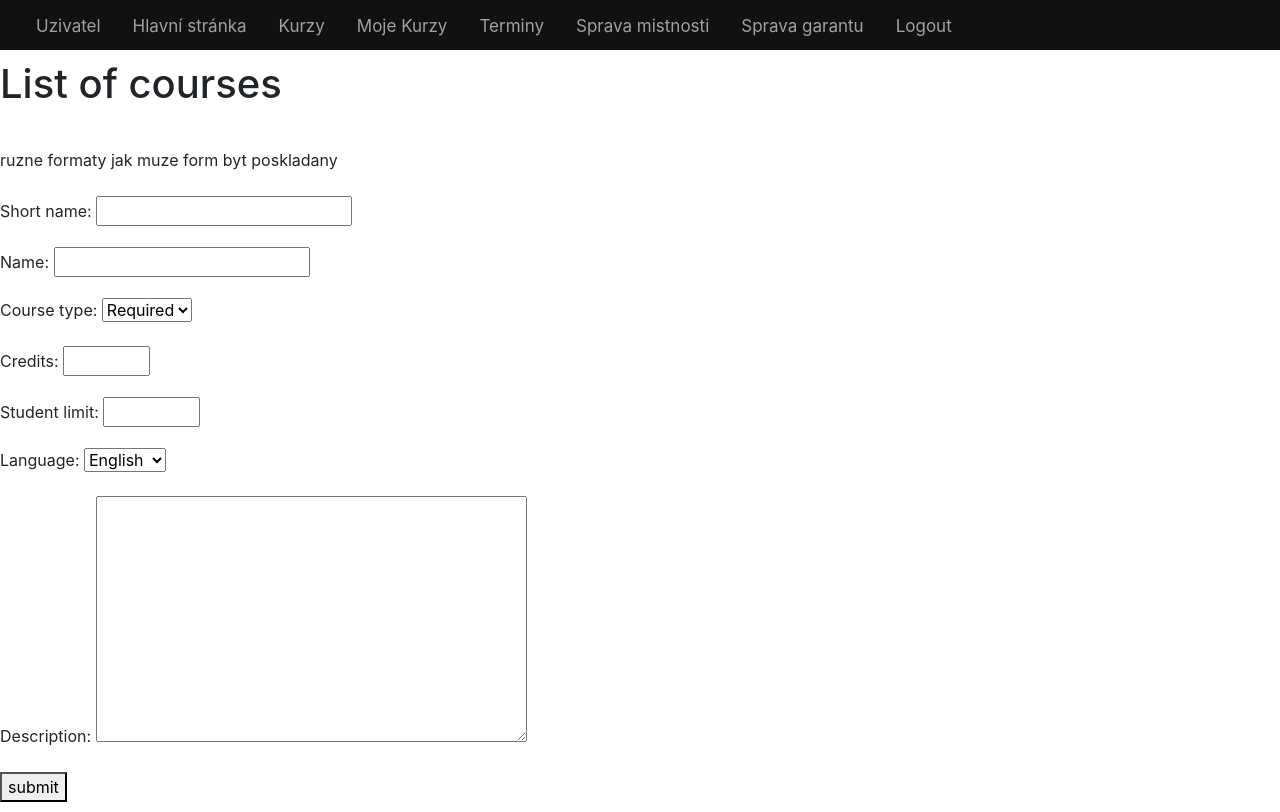
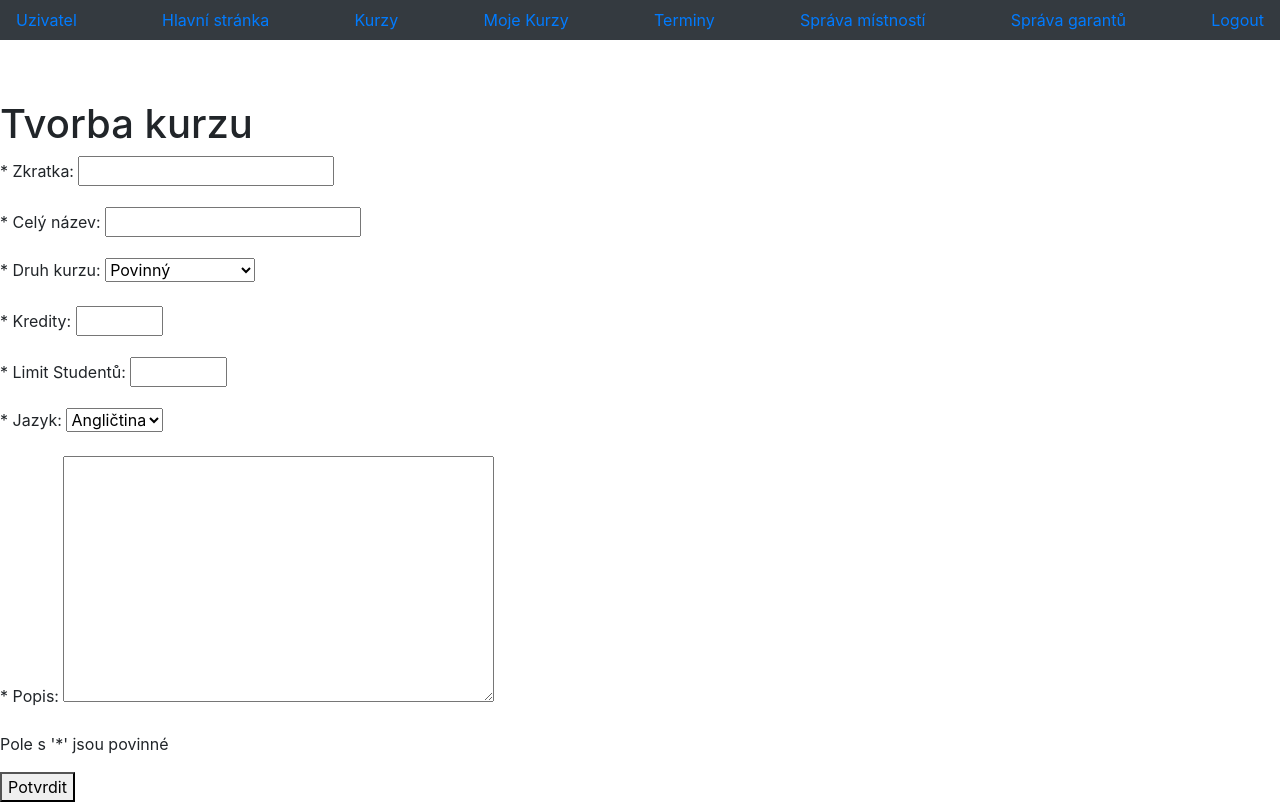
Before and after one commit to DanielKarasek/IIS, a Django app: page /create_course/ in a window 1280 px wide. Run offline with Django 4.2, Linux system fonts and the light colour scheme; the visitor is signed in with stand-in values (Sample User, id 1).

Commit message:
jazyk cz + create curse kontrola na existenci

```diff
--- a/WIS2/WIS2_app/forms.py
+++ b/WIS2/WIS2_app/forms.py
@@ -2,41 +2,44 @@ from django import forms
 from .models import *
 from .validators import validate_is_positive
 
+LANGUAGES = [('ENG', 'Angličtina'),
+             ('CZE', 'Čeština'),
+             ('GER', 'Němčina')]
+
 COURSE_KINDS = [
-    ('REQ', 'Required'),
-    ('CHO', 'Choice'),
-    ('FRE', 'Free'),
+    ('REQ', 'Povinný'),
+    ('CHO', 'Povinně volitelný'),
+    ('FRE', 'Volitelný'),
 ]
 
 TERMIN_KINDS = [
-    ('PER', 'Periodic'),
-    ('ONE', 'OneTime'),
+    ('PER', 'Periodický'),
+    ('ONE', 'Jednorázový'),
 ]
 TERMIN_TYPE =[
-    ('PLEC', 'Practice lecture'),
-    ('LEC', 'Lecture'),
-    ('EXM', "Exam"),
-    ('PRJ', "Project"),
+    ('PLEC', 'Cvičení'),
+    ('LEC', 'Přednáška'),
+    ('EXM', "Zkouška"),
+    ('PRJ', "Projekt"),
 ]
 
 
 class CreateCourseForm(forms.Form):
-    uid = forms.CharField(label="Short name", max_length=5, required=True)
-    name = forms.CharField(label="Name", max_length=40, required=True)
+    uid = forms.CharField(label="* Zkratka:", max_length=5, required=True)
+    name = forms.CharField(label="* Celý název:", max_length=40, required=True)
 
-    kind = forms.CharField(label="Course type:", required=True,
-                           widget=forms.Select(choices=Course.Kinds.choices))
+    kind = forms.CharField(label="* Druh kurzu:", required=True,
+                           widget=forms.Select(choices=COURSE_KINDS))
 
-    credit = forms.IntegerField(label="Credits", required=True,
+    credit = forms.IntegerField(label="* Kredity", required=True,
                                 validators=[validate_is_positive], min_value=1, max_value=30)
 
-    students = forms.IntegerField(label="Student limit", required=True,
+    students = forms.IntegerField(label="* Limit Studentů:", required=True,
                                   validators=[validate_is_positive], min_value=1, max_value=999)
 
-    lang = forms.CharField(label="Language", max_length=3, required=True, widget=forms.Select(choices=
-                                                                                              Course.Languages.choices))
+    lang = forms.CharField(label="* Jazyk:", max_length=3, required=True, widget=forms.Select(choices=LANGUAGES))
 
-    desc = forms.CharField(label="Description", required=True,
+    desc = forms.CharField(label="* Popis:", required=True,
                            widget=forms.Textarea)
 
     def save(self):
@@ -52,20 +55,19 @@ class CreateCourseForm(forms.Form):
 
 
 class CreateRoomForm(forms.Form):
-    uid = forms.CharField(label="Room number", max_length=10, required=True)
+    uid = forms.CharField(label="* Jméno místnosti:", max_length=10, required=True)
 
     def save(self):
-        print("got here")
         room = Room()
         room.roomUID = self.cleaned_data['uid']
         room.save()
 
 
 class GeneralTermForm(forms.Form):
-  name = forms.CharField(label="Name:", required=True)
-  room = forms.CharField(label="Room number:", required=True)
-  points = forms.IntegerField(label="Maximum points:", required=True, min_value=0)
-  desc = forms.CharField(label="Description", required=False,
+  name = forms.CharField(label="* Jméno:", required=True)
+  room = forms.CharField(label="* Místnost:", required=True)
+  points = forms.IntegerField(label="* Maximum bodů:", required=True, min_value=0)
+  desc = forms.CharField(label="Popis", required=False,
                          widget=forms.Textarea)
   kind_perxsingle = None
 
@@ -81,9 +83,9 @@ class GeneralTermForm(forms.Form):
 
 
 class CreatePeriodicForm(GeneralTermForm):
-  repeats = forms.IntegerField(label="Lectures count", required=False, min_value=0)
-  periodicity = forms.IntegerField(label="Periodicity", required=False, min_value=0)
-  date = forms.DateTimeField(label="First date", widget=forms.DateTimeInput, input_formats="%Y-%M-%D %H:%M",
+  repeats = forms.IntegerField(label="* Celkem opakování:", required=False, min_value=0)
+  periodicity = forms.IntegerField(label="* Perioda opakování v týdnech:", required=False, min_value=0)
+  date = forms.DateTimeField(label="* První termín:", widget=forms.DateTimeInput, input_formats="%Y-%M-%D %H:%M",
                              required=True)
 
   kind_perxsingle = 'PER'
@@ -109,7 +111,7 @@ class CreatePracticeLectureForm(CreatePeriodicForm):
 
 
 class CreateOneShotTerm(GeneralTermForm):
-  date = forms.DateTimeField(label="date", widget=forms.DateTimeInput, input_formats="%Y-%M-%D %H:%M", required=True)
+  date = forms.DateTimeField(label="* date", widget=forms.DateTimeInput, input_formats="%Y-%M-%D %H:%M", required=True)
   kind_perxsingle = 'ONE'
   kind_exmxproj = None
 
@@ -128,42 +130,3 @@ class CreateProjectForm(CreateOneShotTerm):
 
 class CreateExamForm(CreateOneShotTerm):
     kind_exmxproj = "EXM"
-
-
-class CreateTerminForm(forms.Form):
-    #courseID = forms.CharField(label="courseid", required=True)   #forms.CharField(label="Course:", required=True, widget=forms.Select(choices=Course.objects.all()))
-
-    room = forms.CharField(label="Room number:", required=True)
-    points = forms.IntegerField(label="Maximum points:", required=True, min_value=0)
-    kind = forms.CharField(label="Periodic?: ", required=True,
-                           widget=forms.Select(choices=TERMIN_KINDS))
-    desc = forms.CharField(label="Description", required=False,
-                           widget=forms.Textarea)
-    kind_type = forms.CharField(label="TYPE", required=True, widget=forms.Select(choices=TERMIN_TYPE))
-    repeats = forms.IntegerField(label="repeats", required=False, min_value=0)
-
-    periodicity = forms.IntegerField(label="periodicity", required=False, min_value=0)
-    date = forms.DateTimeField(label="date", widget=forms.DateTimeInput, input_formats="%Y-%M-%D %H:%M",  required=True)
-
-    def save(self, str, course_uid):
-        termin = Termin()
-        termin.CourseUID = Course.objects.get(UID__exact=course_uid)
-        termin.RoomUID = Room.objects.get(roomUID__exact=self.cleaned_data['room'])
-        termin.max_points = self.cleaned_data['points']
-        termin.kind = self.cleaned_data['kind']
-        termin.description = self.cleaned_data['desc']
-        termin.save()
-        if str == "periodic":
-            terminperiodic = TerminPeriod()
-            terminperiodic.kind = self.cleaned_data['kind_type']
-            terminperiodic.TerminID = Termin.objects.get(ID__exact=termin.ID)
-            terminperiodic.start = self.cleaned_data['date']
-            terminperiodic.repeats = self.cleaned_data['repeats']
-            terminperiodic.periodicity = self.cleaned_data['periodicity']
-            terminperiodic.save()
-        else:
-            terminsingle = TerminSingle()
-            terminsingle.TerminID = Termin.objects.get(ID__exact=termin.ID)
-            terminsingle.kind = self.cleaned_data['kind_type']
-            terminsingle.date = self.cleaned_data['date']
-            terminsingle.save()
--- a/WIS2/WIS2_app/templates/WIS2_app/base.html
+++ b/WIS2/WIS2_app/templates/WIS2_app/base.html
@@ -37,7 +37,7 @@
     <title>WIS2</title>
 </head>
 <body>
-    <div class='topnav'>
+    <div class="navbar navbar-light bg-dark">
         {% block tabs%}
             <!-- historie predmetu -->
             {% if user %}
@@ -50,17 +50,17 @@
                 <a href="/courses/termins/">Terminy</a>
             {% endif %}
             {% if lecturer or garant%}
-                <a href='/lecture_administration'>Sprava Lekci</a>
+                <a href='/lecture_administration'>Správa Lekcí</a>
             {% endif %}
             {% if garant %}
-                <a href='/course_administration'>Sprava kurzu</a>
+                <a href='/course_administration'>Správa kurzu</a>
             {% endif %}
             {% if lecturer or  garant%}
-                <a href='/student_evaluation'>Hodnoceni studentu</a>
+                <a href='/student_evaluation'>Hodnocení studentů</a>
             {% endif %}
             {% if user.is_staff %}
-                <a href="/admin/rooms/">Sprava mistnosti</a>
-                <a href="/admin/garants/">Sprava garantu</a>
+                <a href="/admin/rooms/">Správa místností</a>
+                <a href="/admin/garants/">Správa garantů</a>
             {% endif %}
             {% if user %}
                 <a href="/logout/">Logout</a>
--- a/WIS2/WIS2_app/templates/WIS2_app/user/create_course.html
+++ b/WIS2/WIS2_app/templates/WIS2_app/user/create_course.html
@@ -1,23 +1,20 @@
 {% extends 'WIS2_app/base.html' %}
 
 {% block content %}
-    <h1>List of courses</h1>
-    <ul>
-    <!--
-        {% for item in course_list%}
-            <li>{{item.name}}</li>
-        {% endfor %}
-    -->
-    </ul>
-    <br>
-    <div>
-    ruzne formaty jak muze form byt poskladany
-    </div>
-    <br>
+    <h1>Tvorba kurzu</h1>
     <form method="post">
         {%  csrf_token %}
         {{ form.as_p }}
-        <button name="sumbit">submit</button>
+        <p>Pole s '*' jsou povinné</p>
+        <button name="sumbit">Potvrdit</button>
     </form>
+    {% if messages %}
+        <ul class="messages">
+            {% for message in messages %}
+            <li{% if message.tags %} class="{{ message.tags }}"{% endif %}>{{ message }}</li>
+            {% endfor %}
+        </ul>
+    {% endif %}
+
 
 {% endblock %}
--- a/WIS2/WIS2_app/templates/WIS2_app/user/create_termin.html
+++ b/WIS2/WIS2_app/templates/WIS2_app/user/create_termin.html
@@ -8,7 +8,9 @@
                 <form method="post">
                     {% csrf_token %}
                     {{ form.as_p }}
-                    <button type="submit" name="Create" value ="Create">Create</button>
+
+                    <p>Pole s '*' jsou povinné</p>
+                    <button type="submit" name="Create" value ="Create">Vytvořit</button>
                 </form>
             </td>
         </tr>
--- a/WIS2/WIS2_app/templates/WIS2_app/user/my_courses.html
+++ b/WIS2/WIS2_app/templates/WIS2_app/user/my_courses.html
@@ -1,10 +1,10 @@
 {% extends 'WIS2_app/base.html' %}
 
 {% block content %}
-    <h1>List of courses</h1>
+
     <table>
             {% if user %}
-                <tr><th>Moje predmety</th></tr>
+                <tr><th>Moje předměty</th></tr>
                <tr>
                     <th>Zkratka</th>
                     <th>Jméno</th>
--- a/WIS2/WIS2_app/views.py
+++ b/WIS2/WIS2_app/views.py
@@ -32,10 +32,9 @@ def user_change_password(request: HttpRequest) -> HttpResponse:
     if form.is_valid():
       user = form.save()
       update_session_auth_hash(request, user)  # Important!
-      messages.success(request, 'Your password was successfully updated!')
-      return redirect('/user/')
+      messages.success(request, 'Vaše heslo bylo úspěšně změněno')
     else:
-      messages.error(request, 'Please correct the error below.')
+      messages.error(request, 'Prosím opravte následující chyby: ')
   else:
     form = PasswordChangeForm(request.user)
   return render(request, 'WIS2_app/user/change_password.html', {
@@ -80,11 +79,19 @@ def courses_create(request: HttpRequest) -> HttpResponse:
     if request.method == 'POST':
         form = CreateCourseForm(request.POST)
         if form.is_valid():
-            form.save()
-            _garant = Garant()
-            _garant.CourseUID = Course.objects.get(Q(UID=form.cleaned_data['uid']))
-            _garant.UserUID = request.user
-            _garant.save()
+            course_tmp1 = Course.objects.filter(UID__exact=form.cleaned_data['uid']).first()
+            course_tmp2 = Course.objects.filter(name__exact=form.cleaned_data['name']).first()
+            if course_tmp1 or course_tmp2:
+              messages.error(request, "Kurz s tímto názvem nebo zkratkou již existuje")
+              return render(request, "WIS2_app/user/create_course.html", {'form': form})
+            else:
+              form.save()
+              _garant = Garant()
+              _garant.CourseUID = Course.objects.get(Q(UID=form.cleaned_data['uid']))
+              _garant.UserUID = request.user
+              _garant.save()
+
+        return redirect("/courses/")
     else:
         form = CreateCourseForm()
 
```
Also changed, not shown: WIS2/WIS2_app/templates/WIS2_app/course_details.html (+10 -10 lines), WIS2/WIS2_app/templates/WIS2_app/courses.html (+6 -5 lines), WIS2/WIS2_app/templates/WIS2_app/user/change_password.html (+7 -0 lines).
